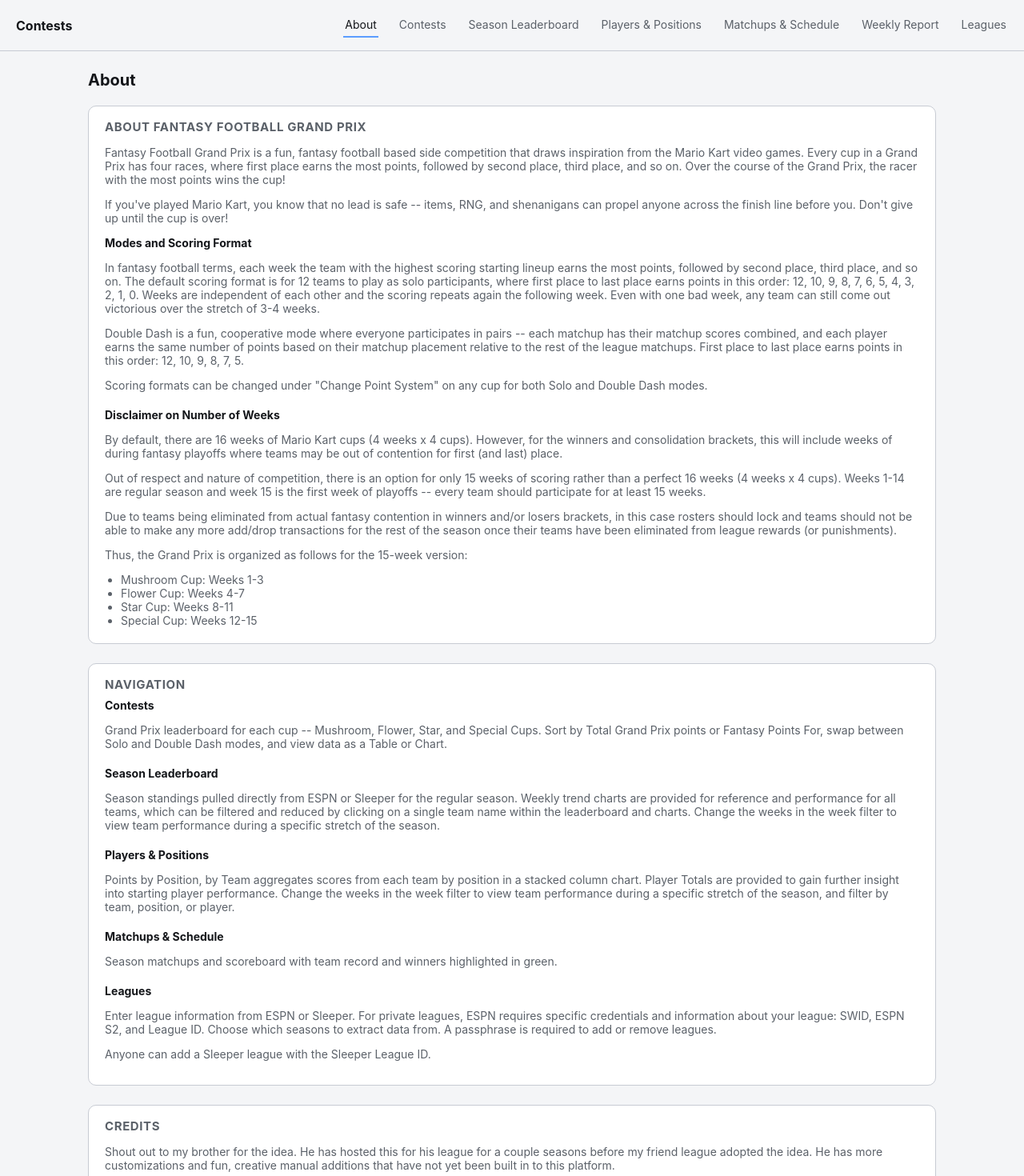
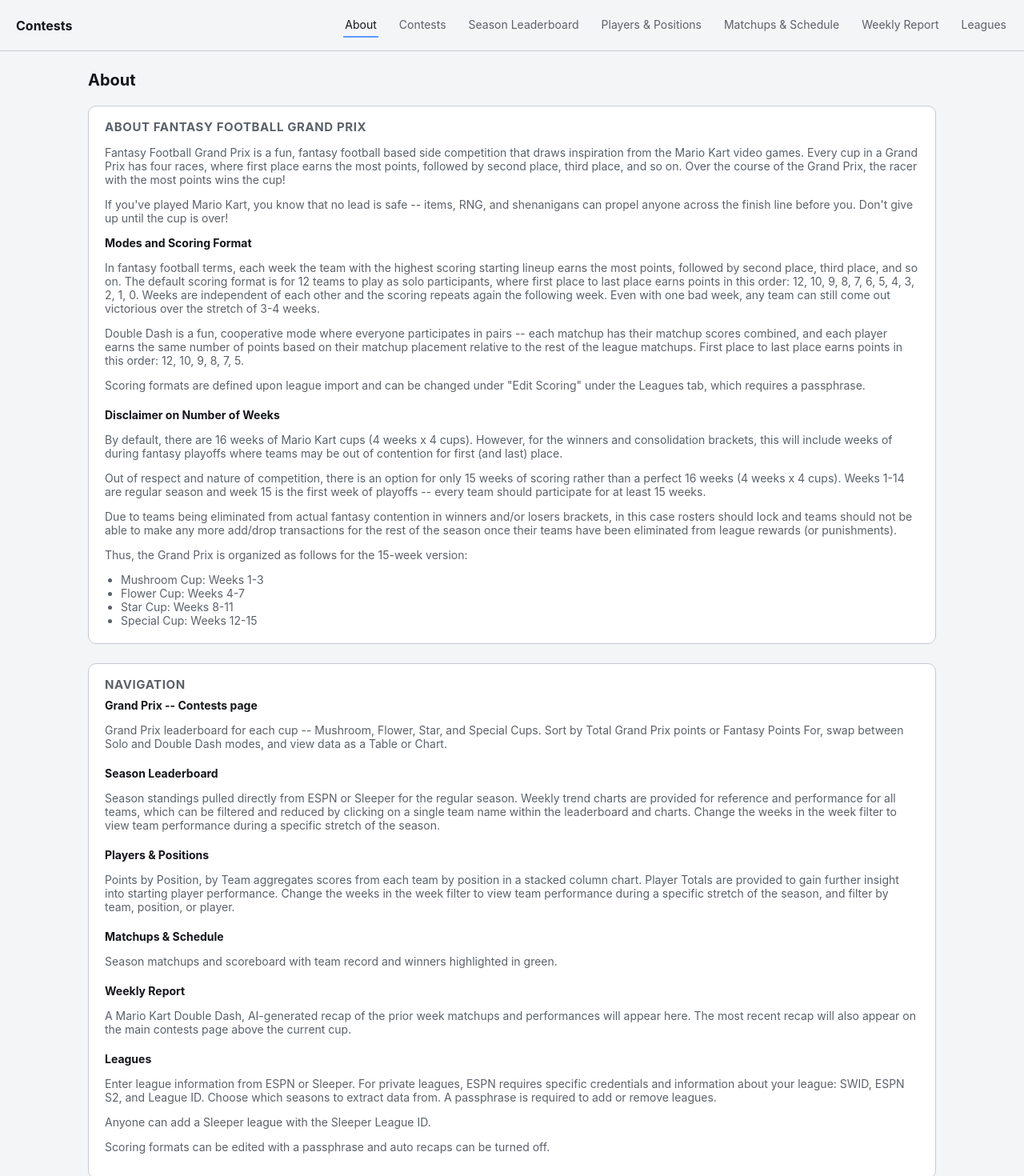
Before and after one commit to jasonho2/Fantasy_Grand_Prix, a Next.js app in the folder web/: page /about in a window 1280 px wide. Shown: the top 1470 px of the page at 80% size. Built offline with nearby package versions, Linux system fonts and the light colour scheme; no server answers; the database is empty.

Commit message:
About: update scoring/Edit Scoring text, dynamic Grand Prix nav title, Weekly Report + recap notes

```diff
--- /dev/null
+++ b/web/app/about/GrandPrixNavTitle.js
@@ -0,0 +1,24 @@
+"use client";
+
+import { Suspense } from "react";
+
+import { useJson } from "../../lib/useJson";
+import { useUrlState } from "../../lib/useUrlState";
+
+// The Contests page's nav label is "<league name> Grand Prix" (see Nav.js),
+// so the About page's entry for it uses the same dynamic name -- falls back
+// to plain "Grand Prix" before /api/meta loads or if no league is set up.
+function Inner() {
+  const [league] = useUrlState("league");
+  const { data: meta } = useJson(`/api/meta${league ? `?league=${encodeURIComponent(league)}` : ""}`);
+  const name = meta?.leagueName ? `${meta.leagueName} Grand Prix` : "Grand Prix";
+  return <>{name} -- Contests page</>;
+}
+
+export default function GrandPrixNavTitle() {
+  return (
+    <Suspense fallback={<>Grand Prix -- Contests page</>}>
+      <Inner />
+    </Suspense>
+  );
+}
--- a/web/app/about/page.js
+++ b/web/app/about/page.js
@@ -1,3 +1,5 @@
+import GrandPrixNavTitle from "./GrandPrixNavTitle";
+
 const bodyStyle = { color: "var(--text-dim)", fontSize: 14 };
 const subheadStyle = { fontSize: 14, color: "var(--text)", margin: "20px 0 8px" };
 const firstSubheadStyle = { ...subheadStyle, marginTop: 0 };
@@ -46,8 +48,8 @@ export default function AboutPage() {
           First place to last place earns points in this order: 12, 10, 9, 8, 7, 5.
         </p>
         <p style={bodyStyle}>
-          Scoring formats can be changed under &quot;Change Point System&quot; on any cup for both
-          Solo and Double Dash modes.
+          Scoring formats are defined upon league import and can be changed under &quot;Edit
+          Scoring&quot; under the Leagues tab, which requires a passphrase.
         </p>
 
         <h3 style={subheadStyle}>Disclaimer on Number of Weeks</h3>
@@ -81,7 +83,7 @@ export default function AboutPage() {
         <h2>Navigation</h2>
 
         <div style={{ marginTop: -12 }}>
-          <NavEntry title="Contests">
+          <NavEntry title={<GrandPrixNavTitle />}>
             Grand Prix leaderboard for each cup -- Mushroom, Flower, Star, and Special Cups. Sort
             by Total Grand Prix points or Fantasy Points For, swap between Solo and Double Dash
             modes, and view data as a Table or Chart.
@@ -106,6 +108,12 @@ export default function AboutPage() {
             Season matchups and scoreboard with team record and winners highlighted in green.
           </NavEntry>
 
+          <NavEntry title="Weekly Report">
+            A Mario Kart Double Dash, AI-generated recap of the prior week matchups and
+            performances will appear here. The most recent recap will also appear on the main
+            contests page above the current cup.
+          </NavEntry>
+
           <h3 style={subheadStyle}>Leagues</h3>
           <p style={bodyStyle}>
             Enter league information from ESPN or Sleeper. For private leagues, ESPN requires
@@ -114,6 +122,9 @@ export default function AboutPage() {
             leagues.
           </p>
           <p style={bodyStyle}>Anyone can add a Sleeper league with the Sleeper League ID.</p>
+          <p style={bodyStyle}>
+            Scoring formats can be edited with a passphrase and auto recaps can be turned off.
+          </p>
         </div>
       </div>
 
```
